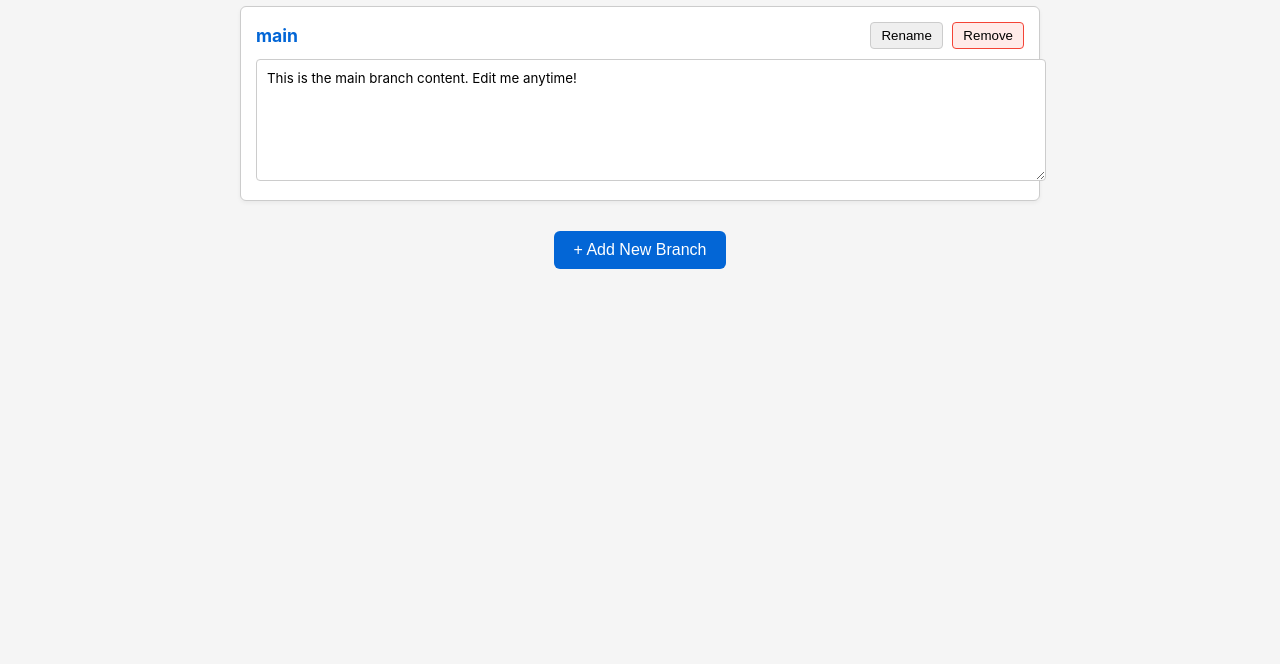
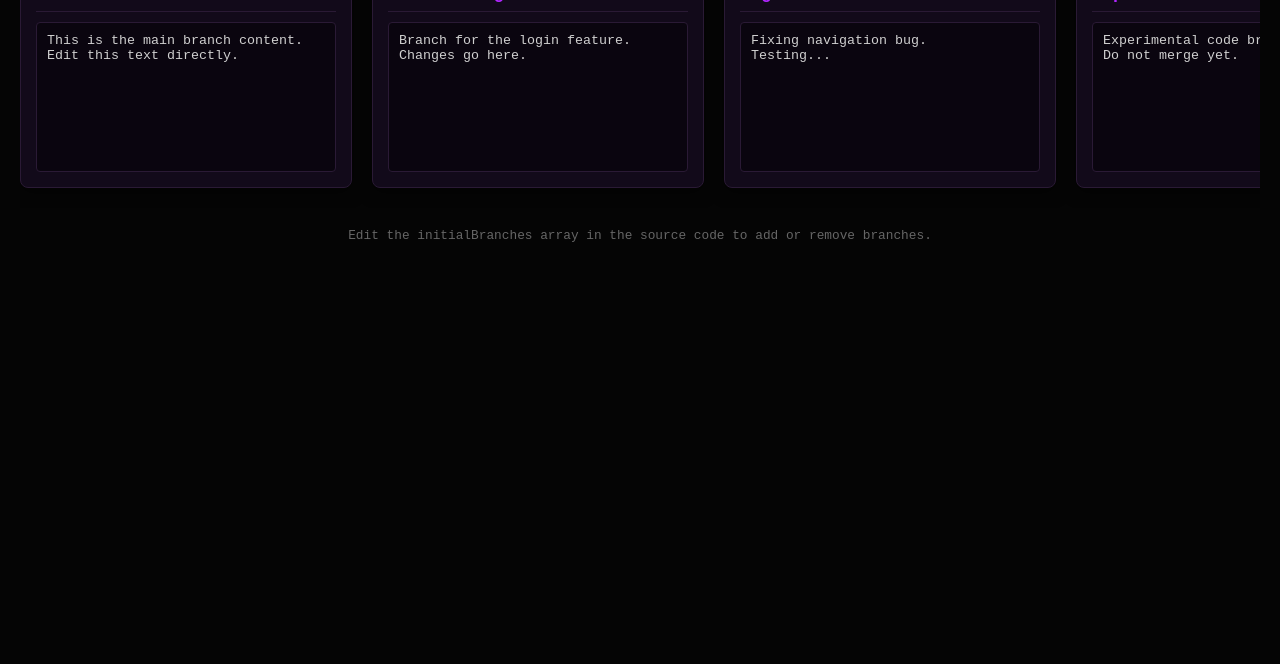
Before and after one commit to EcholipseIsHere/AbsoluteShenanigans, a plain HTML site: page index.html in a window 1280 px wide. Shown: the part 136-800 px from the top of the page. Drawn offline with Linux system fonts and the light colour scheme.

Commit message:
Update index.html

```diff
--- a/index.html
+++ b/index.html
@@ -3,180 +3,182 @@
 <head>
   <meta charset="UTF-8" />
   <meta name="viewport" content="width=device-width, initial-scale=1.0"/>
-  <title>Branch Text Manager</title>
+  <title>Branch Manager - Black & Purple</title>
   <style>
+    :root {
+      --bg-color: #050505;
+      --card-bg: #120a1a;
+      --text-color: #e0e0e0;
+      --accent-color: #b026ff; /* Neon Purple */
+      --accent-glow: #7a00b3;
+      --border-color: #2a1a35;
+    }
+
     body {
-      font-family: -apple-system, BlinkMacSystemFont, "Segoe UI", Roboto, sans-serif;
-      max-width: 800px;
-      margin: 40px auto;
+      font-family: 'Courier New', Courier, monospace; /* Code-like feel */
+      background-color: var(--bg-color);
+      color: var(--text-color);
+      margin: 0;
       padding: 20px;
-      background: #f5f5f5;
-      color: #333;
+      height: 100vh;
+      display: flex;
+      flex-direction: column;
+      box-sizing: border-box;
     }
+
     h1 {
       text-align: center;
-      color: #24292e;
+      color: var(--accent-color);
+      text-shadow: 0 0 10px var(--accent-glow);
+      margin-bottom: 20px;
+      font-size: 1.5rem;
     }
-    .branch-container {
-      background: white;
-      border: 1px solid #ccc;
-      border-radius: 6px;
+
+    /* Horizontal Scroll Container */
+    .branches-wrapper {
+      display: flex;
+      overflow-x: auto;
+      gap: 20px;
+      padding: 20px 0;
+      scroll-behavior: smooth;
+      /* Hide scrollbar for cleaner look (optional) */
+      scrollbar-width: thin;
+      scrollbar-color: var(--accent-color) var(--bg-color);
+    }
+
+    .branches-wrapper::-webkit-scrollbar {
+      height: 8px;
+    }
+    .branches-wrapper::-webkit-scrollbar-track {
+      background: var(--bg-color);
+    }
+    .branches-wrapper::-webkit-scrollbar-thumb {
+      background-color: var(--accent-color);
+      border-radius: 4px;
+    }
+
+    .branch-card {
+      flex: 0 0 300px; /* Fixed width, doesn't shrink */
+      background: var(--card-bg);
+      border: 1px solid var(--border-color);
+      border-radius: 8px;
       padding: 15px;
-      margin-bottom: 20px;
-      box-shadow: 0 2px 4px rgba(0,0,0,0.05);
+      box-shadow: 0 4px 15px rgba(0,0,0,0.5);
+      display: flex;
+      flex-direction: column;
+      transition: transform 0.2s, border-color 0.2s;
     }
+
+    .branch-card:hover {
+      border-color: var(--accent-color);
+      box-shadow: 0 0 15px var(--accent-glow);
+      transform: translateY(-2px);
+    }
+
     .branch-header {
       display: flex;
       justify-content: space-between;
       align-items: center;
       margin-bottom: 10px;
+      border-bottom: 1px solid var(--border-color);
+      padding-bottom: 8px;
     }
+
     .branch-name {
       font-weight: bold;
+      color: var(--accent-color);
       font-size: 1.1em;
-      color: #0366d6;
     }
-    .branch-actions button {
-      margin-left: 5px;
-      padding: 5px 10px;
-      background: #efefef;
-      border: 1px solid #ccc;
-      border-radius: 4px;
-      cursor: pointer;
-    }
-    .branch-actions button:hover {
-      background: #ddd;
-    }
-    .branch-actions button.remove {
-      background: #ffebe9;
-      border-color: #f44336;
-    }
-    .branch-actions button.remove:hover {
-      background: #ffcdd2;
-    }
+
     textarea {
       width: 100%;
-      min-height: 100px;
+      flex-grow: 1;
+      min-height: 150px;
+      background: #0a050f;
+      color: #d0d0d0;
+      border: 1px solid var(--border-color);
+      border-radius: 4px;
       padding: 10px;
-      border: 1px solid #ccc;
-      border-radius: 4px;
-      resize: vertical;
       font-family: inherit;
+      resize: none; /* User cannot resize, keeps layout stable */
+      box-sizing: border-box;
     }
-    .add-branch {
+
+    textarea:focus {
+      outline: none;
+      border-color: var(--accent-color);
+    }
+
+    .instructions {
       text-align: center;
-      margin-top: 30px;
-    }
-    .add-branch button {
-      padding: 10px 20px;
-      background: #0366d6;
-      color: white;
-      border: none;
-      border-radius: 6px;
-      font-size: 1em;
-      cursor: pointer;
-    }
-    .add-branch button:hover {
-      background: #0250b3;
-    }
-    .rename-form {
-      display: none;
-      margin-bottom: 10px;
-    }
-    .rename-form input {
-      padding: 5px;
-      border: 1px solid #ccc;
-      border-radius: 4px;
-    }
-    .rename-form button {
-      margin-left: 5px;
-      padding: 5px 10px;
-      background: #0366d6;
-      color: white;
-      border: none;
-      border-radius: 4px;
-      cursor: pointer;
+      font-size: 0.8rem;
+      color: #666;
+      margin-top: 20px;
     }
   </style>
 </head>
 <body>
-  <h1>🌿 Branch Text Manager</h1>
 
-  <div id="branches">
-    <!-- Branches will be added here dynamically -->
+  <h1>Branch Editor (Black/Purple)</h1>
+
+  <div class="branches-wrapper" id="branchesContainer">
+    <!-- Branches will be injected here via JavaScript -->
   </div>
 
-  <div class="add-branch">
-    <button id="addBranchBtn">+ Add New Branch</button>
+  <div class="instructions">
+    Edit the <code>initialBranches</code> array in the source code to add or remove branches.
   </div>
 
   <script>
-    const branchesContainer = document.getElementById('branches');
-    const addBranchBtn = document.getElementById('addBranchBtn');
+    // ==========================================
+    // CONFIGURATION: EDIT THIS ARRAY
+    // ==========================================
+    // To add a branch: Add a new object { name: "Name", text: "Content" }
+    // To remove a branch: Delete a line from this array.
+    // ==========================================
+    const initialBranches = [
+      { name: "main", text: "This is the main branch content.\nEdit this text directly." },
+      { name: "feature-login", text: "Branch for the login feature.\nChanges go here." },
+      { name: "bugfix-nav", text: "Fixing navigation bug.\nTesting..." },
+      { name: "experimental", text: "Experimental code branch.\nDo not merge yet." }
+    ];
+    // ==========================================
 
-    // Initial default branch
-    addBranch('main', 'This is the main branch content. Edit me anytime!');
+    const container = document.getElementById('branchesContainer');
 
-    addBranchBtn.addEventListener('click', () => {
-      addBranch(`branch-${Date.now()}`, 'New branch content. You can rename or delete this.');
-    });
+    initialBranches.forEach((branch, index) => {
+      const card = document.createElement('div');
+      card.className = 'branch-card';
 
-    function addBranch(name, content) {
-      const branchDiv = document.createElement('div');
-      branchDiv.className = 'branch-container';
+      const header = document.createElement('div');
+      header.className = 'branch-header';
 
-      branchDiv.innerHTML = `
-        <div class="branch-header">
-          <span class="branch-name" id="name-${Date.now()}">${name}</span>
-          <div class="branch-actions">
-            <button class="rename-btn">Rename</button>
-            <button class="remove-btn remove">Remove</button>
-          </div>
-        </div>
-        <div class="rename-form" id="rename-${Date.now()}">
-          <input type="text" placeholder="New branch name" id="newName-${Date.now()}">
-          <button class="confirm-rename">Confirm</button>
-          <button class="cancel-rename">Cancel</button>
-        </div>
-        <textarea placeholder="Enter text for this branch..." class="branch-content">${content}</textarea>
-      `;
+      const nameSpan = document.createElement('span');
+      nameSpan.className = 'branch-name';
+      nameSpan.textContent = branch.name;
 
-      branchesContainer.appendChild(branchDiv);
+      header.appendChild(nameSpan);
+      card.appendChild(header);
 
-      // Rename logic
-      const renameBtn = branchDiv.querySelector('.rename-btn');
-      const renameForm = branchDiv.querySelector('.rename-form');
-      const newNameInput = branchDiv.querySelector('#newName-' + Date.now());
-      const confirmRename = branchDiv.querySelector('.confirm-rename');
-      const cancelRename = branchDiv.querySelector('.cancel-rename');
-      const nameDisplay = branchDiv.querySelector('.branch-name');
+      const textarea = document.createElement('textarea');
+      textarea.placeholder = "Edit content for " + branch.name + "...";
+      textarea.value = branch.text;
 
-      renameBtn.addEventListener('click', () => {
-        renameForm.style.display = 'block';
-        newNameInput.value = nameDisplay.textContent;
-        newNameInput.focus();
+      // Optional: Auto-save to localStorage so you don't lose edits on refresh
+      // (Since we can't write back to the file automatically)
+      const storageKey = `branch_${index}_text`;
+      const savedText = localStorage.getItem(storageKey);
+      if (savedText) {
+        textarea.value = savedText;
+      }
+
+      textarea.addEventListener('input', () => {
+        localStorage.setItem(storageKey, textarea.value);
       });
 
-      cancelRename.addEventListener('click', () => {
-        renameForm.style.display = 'none';
-      });
-
-      confirmRename.addEventListener('click', () => {
-        const newName = newNameInput.value.trim();
-        if (newName) {
-          nameDisplay.textContent = newName;
-          renameForm.style.display = 'none';
-        }
-      });
-
-      // Remove logic
-      const removeBtn = branchDiv.querySelector('.remove-btn');
-      removeBtn.addEventListener('click', () => {
-        if (confirm('Are you sure you want to remove this branch?')) {
-          branchDiv.remove();
-        }
-      });
-    }
+      card.appendChild(textarea);
+      container.appendChild(card);
+    });
   </script>
 </body>
 </html>
```
